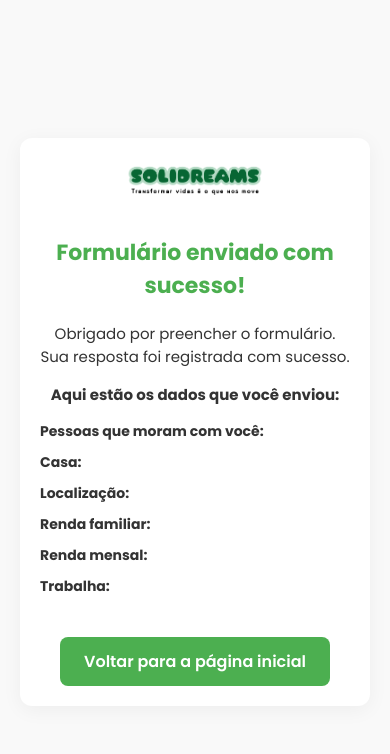
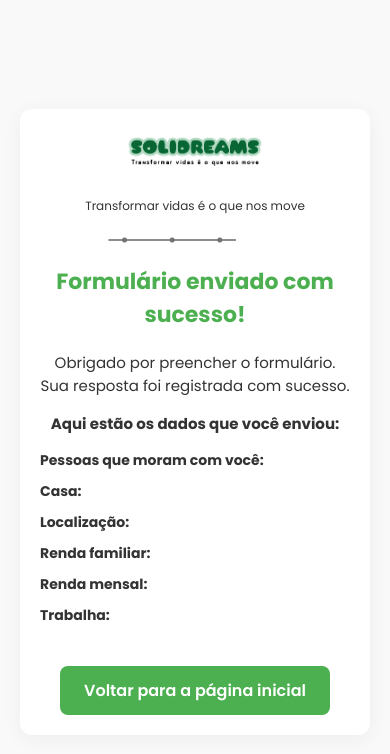
Before and after one commit to Alan2M/Projetos2, a Django app: page /formulario/sucesso/ in a window 390 px wide. Shown: the top 754 px of the page. Run offline with Django 5.2, Linux system fonts and the light colour scheme; the visitor is signed in with stand-in values (Sample User, id 1).

Commit message:
foi adicionada a barra de progresso no formulário de sucesso

```diff
--- a/meu_app/templates/formulario_sucesso.html
+++ b/meu_app/templates/formulario_sucesso.html
@@ -39,7 +39,20 @@
 
     .logo-img {
       width: 180px;
+      margin-bottom: 10px;
+    }
+
+    .slogan {
+      font-size: 12px;
+      color: #333;
       margin-bottom: 20px;
+    }
+
+    .progress-img {
+      width: 100%;
+      max-width: 300px;
+      margin: 0 auto 30px;
+      display: block;
     }
 
     h1 {
@@ -89,6 +102,11 @@
       .logo-img {
         width: 140px;
       }
+
+      .progress-img {
+        max-width: 250px;
+        margin-bottom: 20px;
+      }
     }
   </style>
 </head>
@@ -96,6 +114,9 @@
   <div class="container">
     <div class="content-box">
       <img src="{% static 'solidreamslogo.png' %}" alt="Logo Solidreams" class="logo-img" />
+      <p class="slogan">Transformar vidas é o que nos move</p>
+      <img src="{% static 'barra_progresso.png' %}" alt="Barra de progresso" class="progress-img" />
+
       <h1>Formulário enviado com sucesso!</h1>
       <p>Obrigado por preencher o formulário. Sua resposta foi registrada com sucesso.</p>
 
```
Also changed, not shown: meu_app/static/barra_progresso.png (added), 1 other file.
